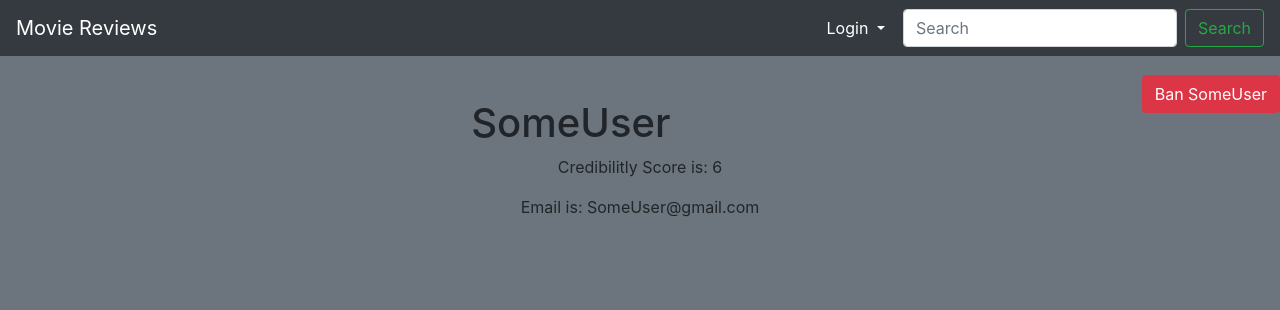
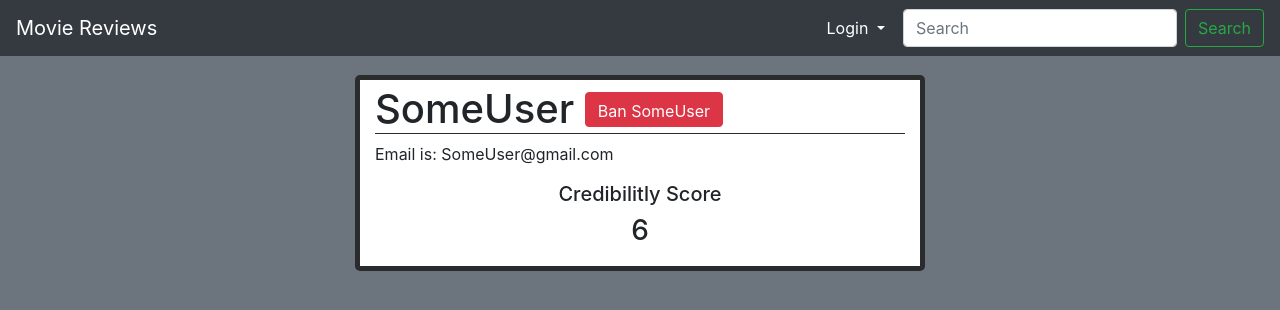
Before and after one commit to 1905-uta-java/DOJJ_WebApp, an Angular app: page /profile in a window 1280 px wide. Shown: the top 310 px of the page. Built offline with nearby package versions, Linux system fonts and the light colour scheme.

Commit message:
Formated and Commented Errors
Errors In signup-form
Errors with leaflet in theater.ts
Formated Change Password
Formated Profile
Formated SignUp

```diff
--- a/src/app/components/change-password/change-password.component.css
+++ b/src/app/components/change-password/change-password.component.css
@@ -0,0 +1,8 @@
+.change-container{
+  width: 100%;
+  background-color: white;
+  border: 5px solid rgb(41, 43, 44);
+  border-radius: 5px;
+  padding-bottom: 10px;
+  padding-top: 5px;
+}
--- a/src/app/components/change-password/change-password.component.html
+++ b/src/app/components/change-password/change-password.component.html
@@ -1,3 +1,9 @@
+<div class="container">
+  <div class="row">
+    <div class="col-sm-3">
+
+    </div>
+    <div class="col-sm-6 change-container">
       <form [formGroup]="form">
         <div class="form-group">
           <label for="">Old Password</label>
@@ -36,5 +42,14 @@
             Passwords do not match
           </div>
         </div>
-    <button class="btn btn-primary">Change Password</button>
+        <button class="btn btn-dark">Change Password</button>
       </form>
+    </div>
+    <div class="col-sm-3">
+
+    </div>
+
+
+
+  </div>
+</div>
--- a/src/app/components/login-dropdown/login-dropdown.component.html
+++ b/src/app/components/login-dropdown/login-dropdown.component.html
@@ -17,5 +17,4 @@
   <div class="dropdown-divider"></div>
   <a class="dropdown-item" routerLink="/signup">Sign up</a>
   <a class="dropdown-item" routerLink="/changepassword">Forgot password?</a>
-  <!-- routerLink="/search" -->
 </div>
--- a/src/app/components/profile/profile.component.css
+++ b/src/app/components/profile/profile.component.css
@@ -0,0 +1,17 @@
+.profile-container{
+  width: 100%;
+  background-color: white;
+  border: 5px solid rgb(41, 43, 44);
+  border-radius: 5px;
+  padding-bottom: 10px;
+  padding-top: 5px;
+}
+
+.header-username{
+  border-bottom: 1px solid rgb(41, 43, 44);
+}
+
+.btn-ban{
+  height: 35px;
+  margin-bottom: 5px !important;
+}
--- a/src/app/components/profile/profile.component.html
+++ b/src/app/components/profile/profile.component.html
@@ -1,14 +1,24 @@
-<div class = "float-right">
-  <p *ngIf = "isAdmin">
-    <button class = "btn btn-danger" [hidden] = "showConfirmation" (click) = "changeIsSure()" > Ban {{username}} </button>
-    <button class = "btn btn-danger" [hidden] = "!showConfirmation" [disabled] = "isBanned" (click) = "banUser()" > Click again to ban {{username}}. Click "Don't Ban" to cancel </button>
-    <button class = "btn btn-success" [hidden] = "!showConfirmation || isBanned" (click) = "changeIsSure()" > DON'T BAN </button>
-  </p>
+<div class="container">
+  <div class="row">
+    <div class="col-sm-3">
+
+    </div>
+    <div class="col-sm-6 profile-container">
+      <div>
+        <h1 class="header-username"> {{username}}
+          <span *ngIf = "isAdmin">
+            <button class = "btn btn-danger btn-ban" [hidden] = "showConfirmation" (click) = "changeIsSure()" > Ban {{username}} </button>
+            <button class = "btn btn-danger btn-ban" [hidden] = "!showConfirmation" [disabled] = "isBanned" (click) = "banUser()" > Click again to ban {{username}}. Click "Don't Ban" to cancel </button>
+            <button class = "btn btn-success btn-ban" [hidden] = "!showConfirmation || isBanned" (click) = "changeIsSure()" > DON'T BAN </button>
+          </span>
+        </h1>
+        <p *ngIf = isUserOfPage> Email is: {{email}} </p>
+        <h5 class="text-center"> Credibilitly Score</h5>
+        <h3 class="text-center">{{credScore}}</h3>
+      </div>
+    </div>
+    <div class="col-sm-3">
+
+    </div>
+  </div>
 </div>
-<br>
-
-<div class = "text-center">
-  <h1> {{username}} </h1>
-  <p> Credibilitly Score is: {{credScore}}</p>
-  <p *ngIf = isUserOfPage> Email is: {{email}} </p>
-</div>
--- a/src/app/components/signup-form/signup-form.component.css
+++ b/src/app/components/signup-form/signup-form.component.css
@@ -0,0 +1,8 @@
+.form-container{
+  width: 100%;
+  background-color: white;
+  border: 5px solid rgb(41, 43, 44);
+  border-radius: 5px;
+  padding-bottom: 10px;
+  padding-top: 5px;
+}
--- a/src/app/components/signup-form/signup-form.component.html
+++ b/src/app/components/signup-form/signup-form.component.html
@@ -1,4 +1,11 @@
-<form [formGroup]="form" (ngSubmit)="login()">
+<div class="container">
+  <div class="row">
+    <div class="col-sm-3">
+
+    </div>
+
+    <div class="col-sm-6 form-container">
+      <form [formGroup]="form" (ngSubmit)="login()" class="">
         <div formGroupName="account">
           <div *ngIf="form.errors" class="alert alert-danger">
               The username or password is invalid
@@ -12,10 +19,10 @@
                 class="form-control">
             <div *ngIf="username.pending">Checking for uniqueness...</div>
             <div *ngIf="username.touched && username.invalid" class="alert alert-danger">
-                <div *ngIf="username.errors.required">Username is required</div>
+                <!-- <div *ngIf="username.errors.required">Username is required</div>
                 <div *ngIf="username.errors.minlength">Username should be at least {{ username.errors.minlength.requiredLength }} characters</div>
                 <div *ngIf="username.errors.cannotContainSpace">Username cannot contain space</div>
-                <div *ngIf="username.errors.shouldBeUnique">Username is already taken</div>
+                <div *ngIf="username.errors.shouldBeUnique">Username is already taken</div> -->
             </div>
           </div>
           <div class="form-group">
@@ -27,5 +34,12 @@
                 class="form-control">
           </div>
         </div>
-    <button class="btn btn-primary" type="submit">Sign Up</button>
+        <button class="btn btn-dark" type="submit">Sign Up</button>
       </form>
+    </div>
+    <div class="col-sm-3">
+
+    </div>
+
+  </div>
+</div>
--- a/src/app/components/signup-form/signup-form.component.ts
+++ b/src/app/components/signup-form/signup-form.component.ts
@@ -3,24 +3,24 @@ import { FormGroup, FormControl, Validators } from '@angular/forms';
 import { UsernameValidators } from './username.validators';
 
 @Component({
-  selector: 'signup-form',
+  selector: 'app-signup-form',
   templateUrl: './signup-form.component.html',
   styleUrls: ['./signup-form.component.css']
 })
 export class SignupFormComponent {
   form = new FormGroup({
     account: new FormGroup({
-      'username': new FormControl('', [
+      username: new FormControl('', [
         Validators.required,
         Validators.minLength(3),
         UsernameValidators.cannotContainSpace
       ],
       UsernameValidators.shouldBeUnique),
-      'password': new FormControl('', Validators.required)
+      password: new FormControl('', Validators.required)
     })
   });
 
-  login(){
+  login() {
     this.form.setErrors({
       invalidLogin: true
     });
```
Also changed, not shown: src/app/components/signup-form/username.validators.ts (+4 -4 lines). Lines whose indentation alone changed are shown as unchanged.
